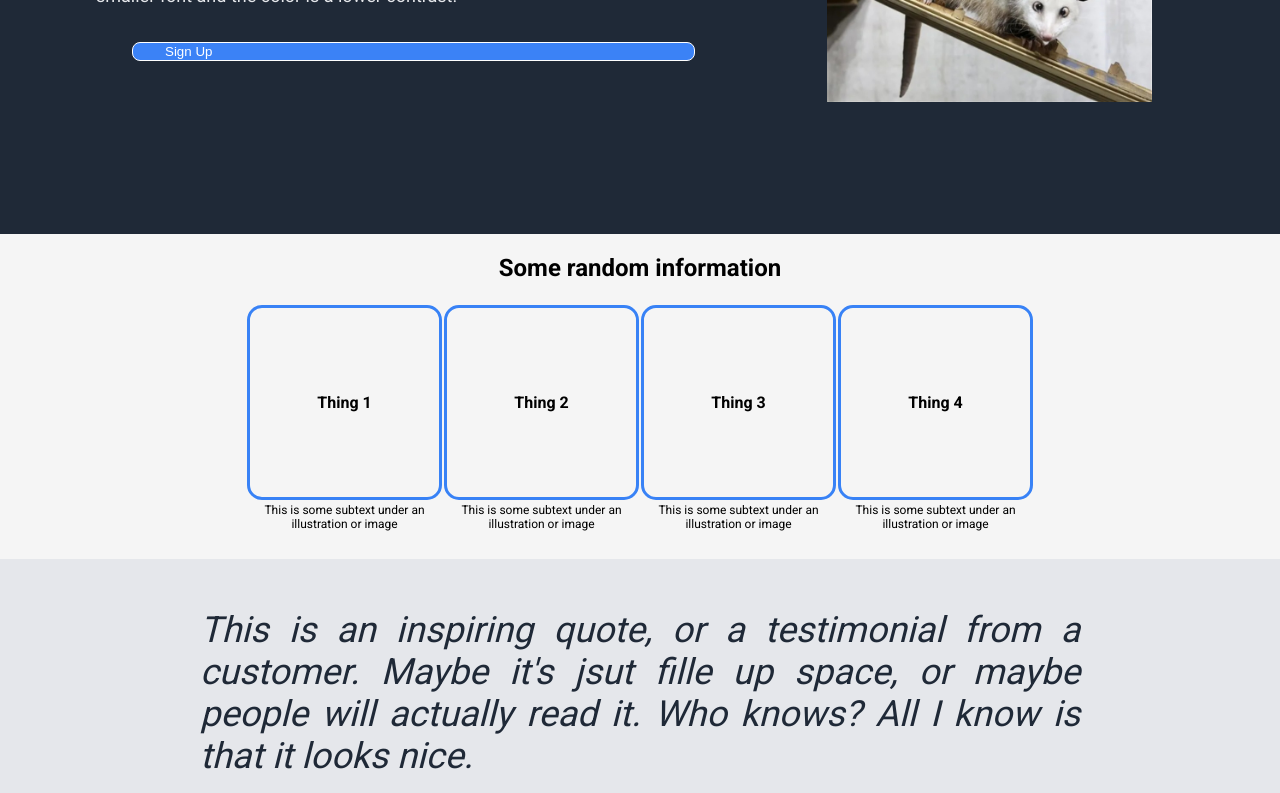
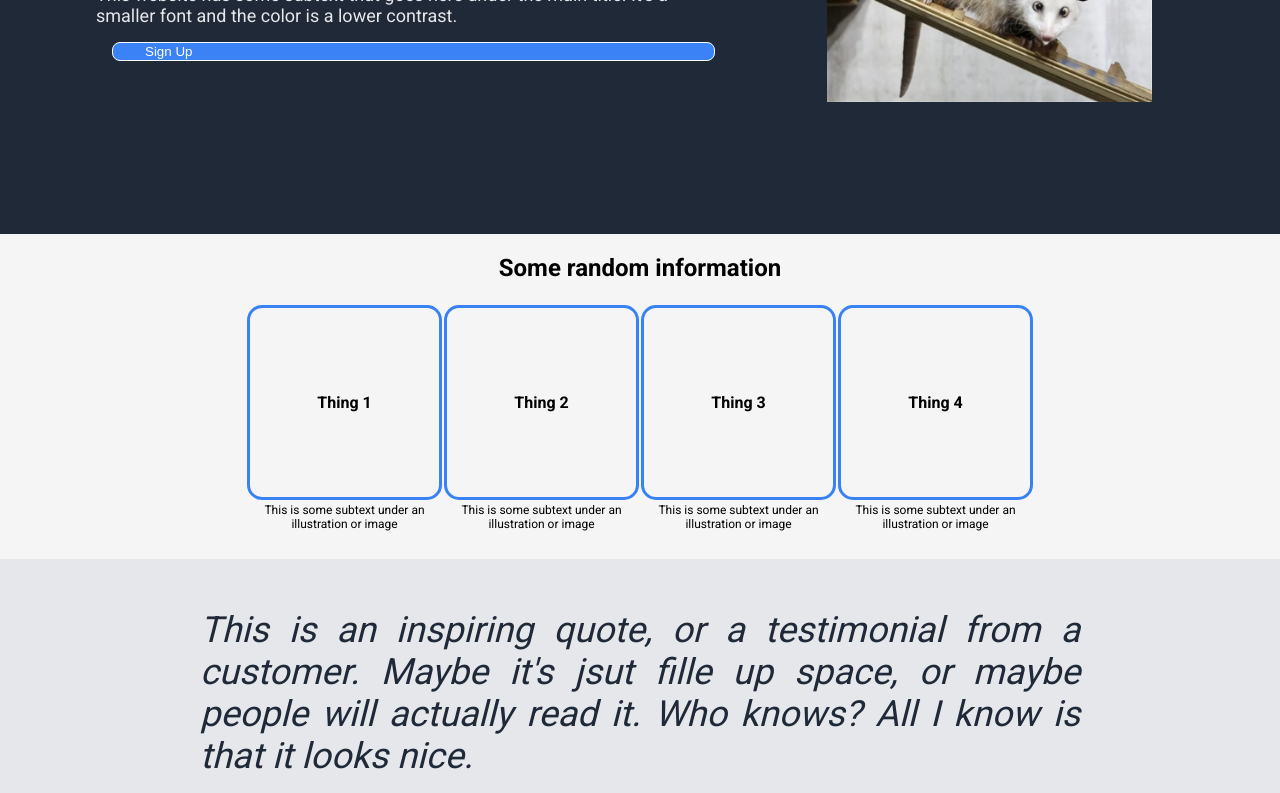
Before and after one commit to jlgill/project-landing-page, a plain HTML site: page index.html in a window 1280 px wide. Shown: the part 286-1079 px from the top of the page. Drawn offline with Linux system fonts and the light colour scheme.

```diff
--- a/styles.css
+++ b/styles.css
@@ -5,7 +5,7 @@
     color: white;
     background-color: #3b82f6;
     border-color: white;
-    margin: 36px;
+    margin: 16px;
     padding-left: 32px;
     padding-right: 32px;
     align-items: center;
```
